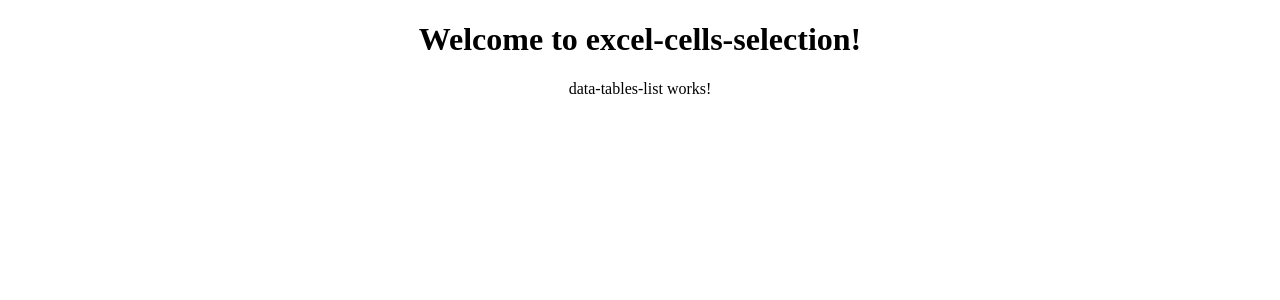
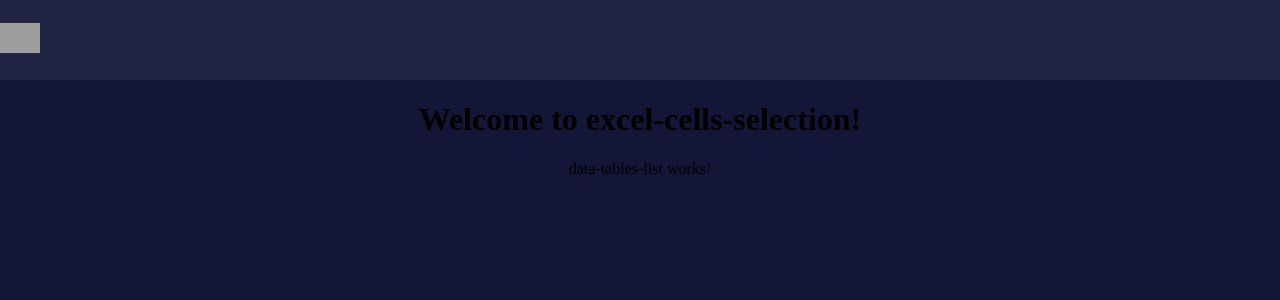
Before and after one commit to akshaykhanna/ExcelRegionSelection, an Angular app: page / in a window 1280 px wide. Shown: the top 300 px of the page. Built offline with nearby package versions, Linux system fonts and the light colour scheme; grey boxes are pictures that could not be loaded.

Commit message:
Add navbar component

```diff
--- a/src/app/app.component.css
+++ b/src/app/app.component.css
@@ -0,0 +1,8 @@
+.app-bg {
+  background: #131636;
+  position: absolute;
+  top: 0px;
+  right: 0px;
+  bottom: 0px;
+  left: 0px;
+}
--- a/src/app/app.component.html
+++ b/src/app/app.component.html
@@ -1,9 +1,8 @@
-<!--The content below is only a placeholder and can be replaced.-->
-<div style="text-align:center">
-  <h1>
-    Welcome to {{ title }}!
-  </h1>
-  <app-data-tables-list></app-data-tables-list>
+<div class="app-bg">
+  <app-navbar></app-navbar>
+  <div style="text-align: center">
+    <h1>Welcome to {{ title }}!</h1>
+    <app-data-tables-list></app-data-tables-list>
+  </div>
+  <router-outlet></router-outlet>
 </div>
-
-<router-outlet></router-outlet>
--- a/src/app/app.module.ts
+++ b/src/app/app.module.ts
@@ -4,11 +4,13 @@ import { NgModule } from '@angular/core';
 import { AppRoutingModule } from './app-routing.module';
 import { AppComponent } from './app.component';
 import { DataTablesListComponent } from './data-tables-list/data-tables-list.component';
+import { NavbarComponent } from './navbar/navbar.component';
 
 @NgModule({
   declarations: [
     AppComponent,
-    DataTablesListComponent
+    DataTablesListComponent,
+    NavbarComponent
   ],
   imports: [
     BrowserModule,
--- /dev/null
+++ b/src/app/navbar/navbar.component.css
@@ -0,0 +1,7 @@
+.navbar-bg {
+  background: #212442;
+  height: 80px;
+  display: flex;
+  flex-direction: column;
+  justify-content: center;
+}
--- /dev/null
+++ b/src/app/navbar/navbar.component.html
@@ -0,0 +1,12 @@
+<nav class="navbar navbar-bg">
+  <div class="container-fluid">
+    <a class="navbar-brand" href="#">
+      <img
+        src="https://mdbootstrap.com/img/logo/mdb-transaprent-noshadows.png"
+        height="30"
+        alt=""
+        loading="lazy"
+      />
+    </a>
+  </div>
+</nav>
--- /dev/null
+++ b/src/app/navbar/navbar.component.ts
@@ -0,0 +1,15 @@
+import { Component, OnInit } from '@angular/core';
+
+@Component({
+  selector: 'app-navbar',
+  templateUrl: './navbar.component.html',
+  styleUrls: ['./navbar.component.css']
+})
+export class NavbarComponent implements OnInit {
+
+  constructor() { }
+
+  ngOnInit() {
+  }
+
+}
```
Also changed, not shown: 1 other file (tests, documents, lock files or other folders).
